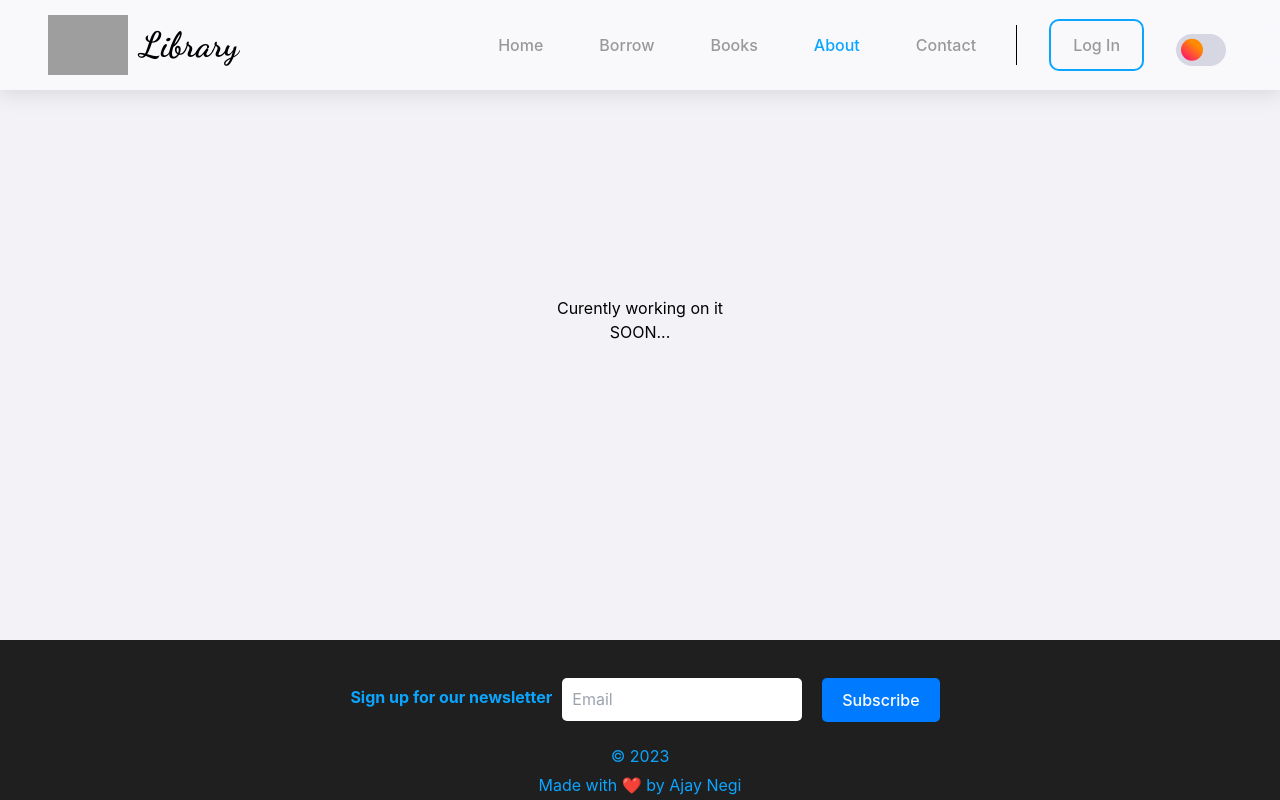
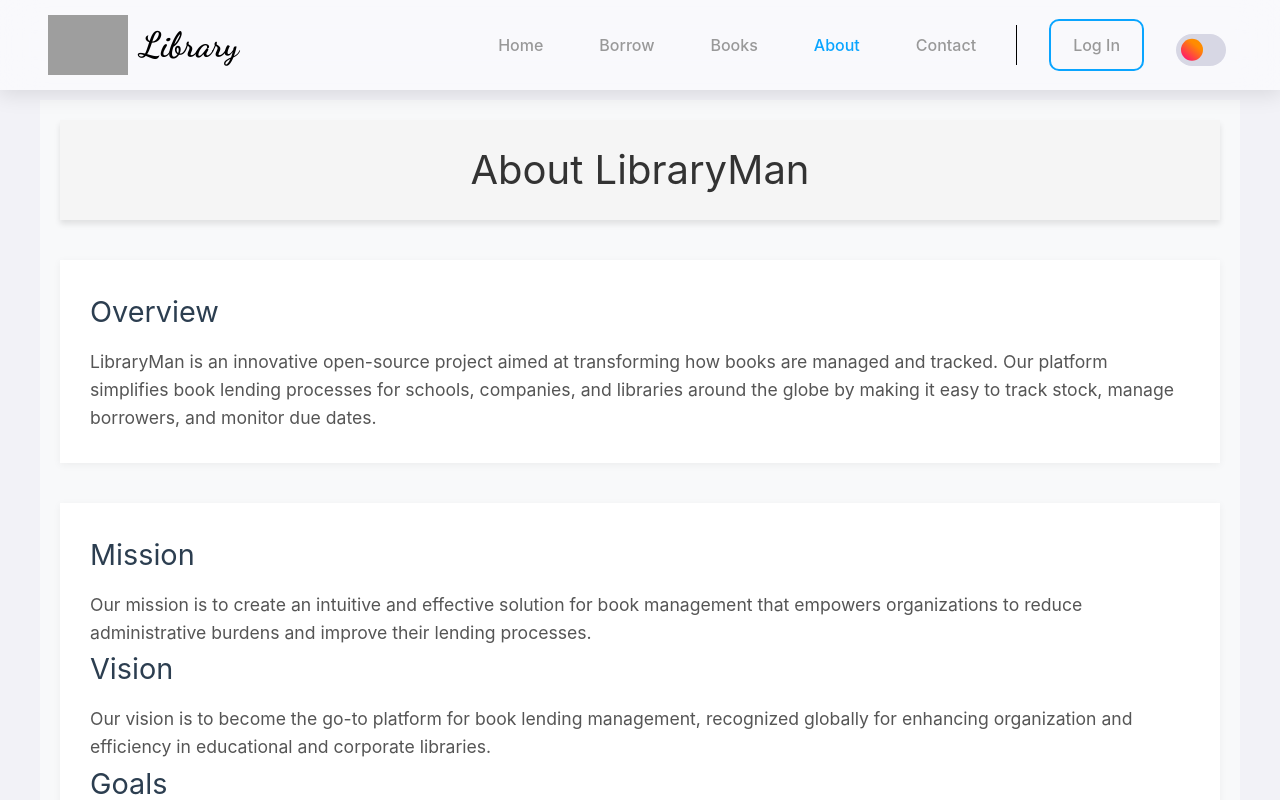
Before and after one commit to ajaynegi45/LibraryMan, a React (Vite) app: page /about in a window 1280 px wide. Shown: the top 800 px of the page. Built offline with nearby package versions, Linux system fonts and the light colour scheme; no server answers; grey boxes are pictures that could not be loaded.

Commit message:
Added about section page

```diff
--- a/src/pages/About.jsx
+++ b/src/pages/About.jsx
@@ -1,17 +1,247 @@
-import React from 'react';
+import React, { useState, useEffect } from 'react';
 import Navbar from '../components/Navbar.jsx';
 import Footer from '../components/Footer';
-import Temporary from "../components/Temporary.jsx";
+
 
 const About = ({mode,changeMode}) => {
+  const [contributors, setContributors] = useState([]);
+  const [currentIndex, setCurrentIndex] = useState(0);
+  const contributorsPerPage = 5; // Number of contributors to show per page
+
+  useEffect(() => {
+    const fetchContributors = async () => {
+      try {
+        const response = await fetch('https://api.github.com/repos/ajaynegi45/LibraryMan/contributors');
+        const data = await response.json();
+        setContributors(data);
+      } catch (error) {
+        console.error('Error fetching contributors:', error);
+      }
+    };
+    fetchContributors();
+  }, []);
+
+  const nextPage = () => {
+    if (currentIndex + contributorsPerPage < contributors.length) {
+      setCurrentIndex(currentIndex + contributorsPerPage);
+    }
+  };
+
+  const prevPage = () => {
+    if (currentIndex - contributorsPerPage >= 0) {
+      setCurrentIndex(currentIndex - contributorsPerPage);
+    }
+  };
+
+  const styles = {
+    navbarWrapper: {
+      backgroundColor: '#fff',
+      boxShadow: '0 2px 10px rgba(0, 0, 0, 0.1)',
+      position: 'sticky',
+      top: 0,
+      zIndex: 1000,
+      marginBottom: '100px'
+    },
+    container: {
+      maxWidth: '1200px',
+      margin: '0 auto',
+      padding: '20px',
+      backgroundColor: '#f8f9fa'
+    },
+    header: {
+      textAlign: 'center',
+      backgroundColor: '#f5f5f5',
+      padding: '20px 0',
+      boxShadow: '0 4px 6px rgba(0, 0, 0, 0.1)',
+    },
+    headerTitle: {
+      fontSize: '2.5rem',
+      color: '#333',
+    },
+    section: {
+      margin: '40px 0',
+      padding: '30px',
+      backgroundColor: '#ffffff',
+      boxShadow: '0 2px 8px rgba(0, 0, 0, 0.05)',
+    },
+    sectionTitle: {
+      fontSize: '1.8rem',
+      color: '#2c3e50',
+      marginBottom: '15px',
+    },
+    sectionText: {
+      fontSize: '1.1rem',
+      lineHeight: '1.6',
+      color: '#555',
+    },
+    list: {
+      listStyle: 'disc',
+      paddingLeft: '20px',
+    },
+    teamGrid: {
+      display: 'grid',
+      gridTemplateColumns: 'repeat(auto-fit, minmax(200px, 1fr))',
+      gap: '20px',
+    },
+    contributorSection: {
+      margin: '60px 0',
+    },
+    contributorHeader: {
+      textAlign: 'center',
+      fontSize: '2rem',
+      marginBottom: '30px',
+      color:'blue'
+    },
+    contributorGrid: {
+      display: 'grid',
+      gridTemplateColumns: 'repeat(auto-fit, minmax(150px, 1fr))',
+      gap: '20px',
+      justifyContent: 'center',
+    },
+    contributorCard: {
+      display: 'flex',
+      flexDirection: 'column',
+      alignItems: 'center',
+      backgroundColor: '#fafafa',
+      padding: '15px',
+      borderRadius: '8px',
+      boxShadow: '0 4px 6px rgba(0, 0, 0, 0.1)',
+    },
+    contributorAvatar: {
+      width: '80px',
+      height: '80px',
+      borderRadius: '50%',
+      backgroundColor: '#ddd',
+      marginBottom: '10px',
+    },
+    contributorName: {
+      fontSize: '1.2rem',
+      color: '#34495e',
+    },
+    contributorRole: {
+      fontSize: '1rem',
+      color: '#777',
+    },
+    contactList: {
+      paddingLeft: '0',
+      listStyle: 'none',
+    },
+    contactItem: {
+      fontSize: '1.1rem',
+      marginBottom: '10px',
+    },
+    button: {
+      backgroundColor: '#007bff',
+      color: '#fff',
+      border: 'none',
+      borderRadius: '4px',
+      padding: '10px 15px',
+      cursor: 'pointer',
+      margin: '0 5px',
+    },
+  };
+
   return (
     <>
-    <Navbar mode={mode} changeMode={changeMode}/>
-      <Temporary mode={mode} />
+      {/* Navbar */}
+      <div style={styles.navbarWrapper}>
+        <Navbar mode={mode} changeMode={changeMode}/>
+      </div>
 
-    <Footer/>
+      {/* Main Content */}
+      <div style={styles.container}>
+        {/* Page Header */}
+        <header style={styles.header}>
+          <h1 style={styles.headerTitle}>About LibraryMan</h1>
+        </header>
+
+        {/* Overview Section */}
+        <section style={styles.section}>
+          <h2 style={styles.sectionTitle}>Overview</h2>
+          <p style={styles.sectionText}>
+            LibraryMan is an innovative open-source project aimed at transforming
+            how books are managed and tracked. Our platform simplifies book lending
+            processes for schools, companies, and libraries around the globe by making it
+            easy to track stock, manage borrowers, and monitor due dates.
+          </p>
+        </section>
+
+        {/* Mission, Vision, and Goals */}
+        <section style={styles.section}>
+          <h2 style={styles.sectionTitle}>Mission</h2>
+          <p style={styles.sectionText}>
+            Our mission is to create an intuitive and effective solution for book
+            management that empowers organizations to reduce administrative burdens
+            and improve their lending processes.
+          </p>
+
+          <h2 style={styles.sectionTitle}>Vision</h2>
+          <p style={styles.sectionText}>
+            Our vision is to become the go-to platform for book lending management,
+            recognized globally for enhancing organization and efficiency in educational
+            and corporate libraries.
+          </p>
+
+          <h2 style={styles.sectionTitle}>Goals</h2>
+          <ul style={{ ...styles.sectionText, ...styles.list }}>
+            <li>Simplify the process of tracking books and borrowers.</li>
+            <li>Support integration with other library systems.</li>
+            <li>Improve the user experience for both librarians and borrowers.</li>
+            <li>Foster a community of contributors.</li>
+          </ul>
+        </section>
+
+        {/* Contributors Section */}
+        <section style={styles.contributorSection}>
+          <h2 style={styles.contributorHeader}>Our Contributors</h2>
+          <div style={styles.contributorGrid}>
+            {contributors.slice(currentIndex, currentIndex + contributorsPerPage).map((contributor, index) => (
+              <div style={styles.contributorCard}>
+              <img src={contributor.avatar_url} alt={contributor.login} style={styles.contributorAvatar} />
+              <h3 style={styles.contributorName}>{contributor.login}</h3>
+              <p style={styles.contributorRole}>Contributor</p>
+            </div>
+
+            ))}
+          </div>
+          <div style={{ textAlign: 'center', marginTop: '20px' }}>
+            <button style={styles.button} onClick={prevPage} disabled={currentIndex === 0}>Previous</button>
+            <button style={styles.button} onClick={nextPage} disabled={currentIndex + contributorsPerPage >= contributors.length}>Next</button>
+          </div>
+        </section>
+
+        {/* History Section */}
+        <section style={styles.section}>
+          <h2 style={styles.sectionTitle}>History</h2>
+          <p style={styles.sectionText}>
+            LibraryMan was born out of the need for a simple, efficient way to manage
+            library operations. It evolved into a robust open-source project that
+            serves libraries of all sizes.
+          </p>
+        </section>
+
+        {/* Contact Section */}
+        <section style={styles.section}>
+          <h2 style={styles.sectionTitle}>Contact Us</h2>
+          <p style={styles.sectionText}>
+            We'd love to hear from you! You can reach us through the following channels:
+          </p>
+          <ul style={styles.contactList}>
+            <li style={styles.contactItem}>Email: contact@libraryman.org</li>
+            <li style={styles.contactItem}>
+              GitHub: <a href="#">github.com/LibraryMan</a>
+            </li>
+            <li style={styles.contactItem}>
+              Twitter: <a href="#">@LibraryMan</a>
+            </li>
+          </ul>
+        </section>
+      </div>
+
+      {/* Footer */}
+      <Footer />
     </>
-  )
-}
+  );
+};
 
-export default About
+export default About;
```
